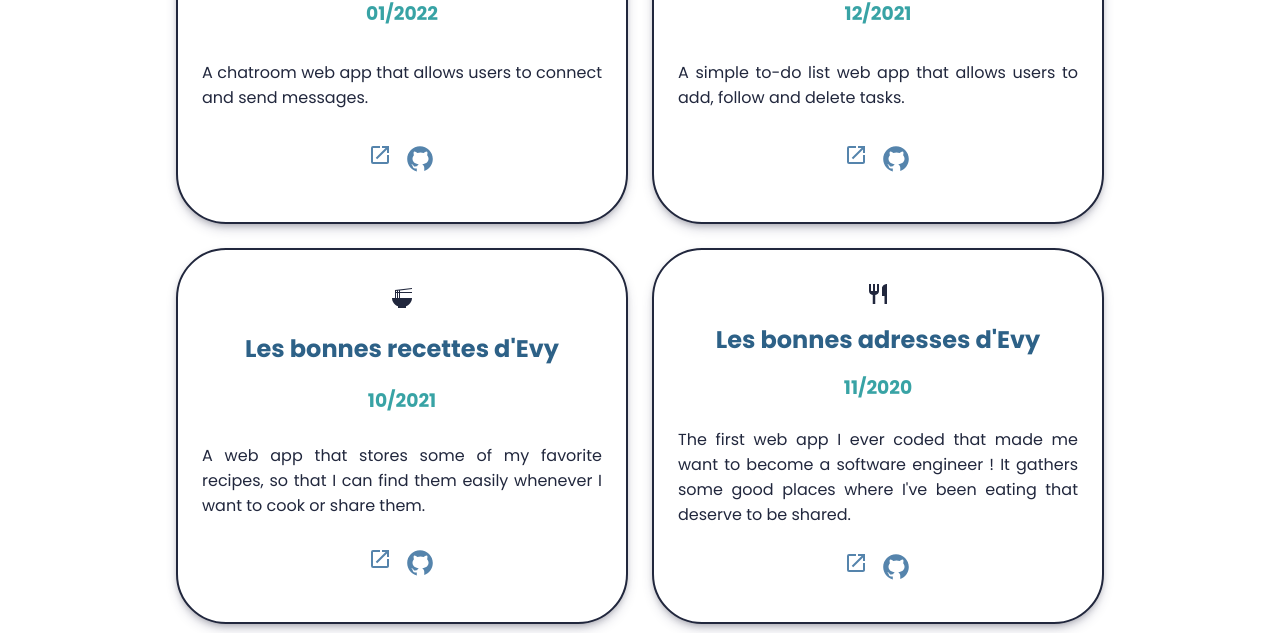
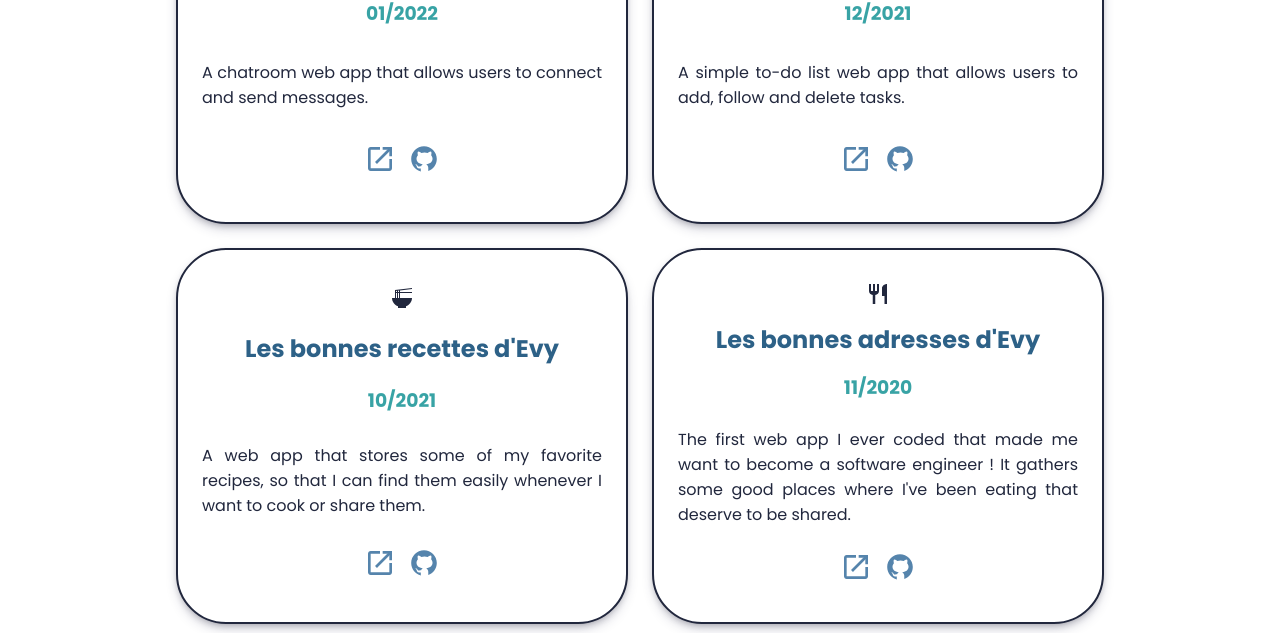
Before and after one commit to evelyne-phich/portfolio, a React (Create React App) app: page / in a window 1280 px wide. Shown: the part 4434-5067 px from the top of the page. Built offline with nearby package versions, Linux system fonts and the light colour scheme.

Commit message:
update LaunchIcon

```diff
--- a/src/components/Icons/LaunchIcon.tsx
+++ b/src/components/Icons/LaunchIcon.tsx
@@ -4,10 +4,22 @@ type Props = {
 
 export const LaunchIcon = ({ color = "currentColor" }: Props) => {
   return (
-    <svg xmlns="http://www.w3.org/2000/svg" height="24" width="24">
-      <path d="M0 0h24v24H0z" fill="none" />
+    <svg
+      xmlns="http://www.w3.org/2000/svg"
+      x="0px"
+      y="0px"
+      width="32"
+      height="32"
+      viewBox="0 0 24 24"
+    >
       <path
-        d="M19 19H5V5h7V3H5a2 2 0 0 0-2 2v14a2 2 0 0 0 2 2h14c1.1 0 2-.9 2-2v-7h-2v7zM14 3v2h3.59l-9.83 9.83 1.41 1.41L19 6.41V10h2V3h-7z"
+        d="M19,21H5c-1.1,0-2-0.9-2-2V5c0-1.1,0.9-2,2-2h7v2H5v14h14v-7h2v7C21,20.1,20.1,21,19,21z"
+        fill={color}
+      />
+      <path d="M21 10L19 10 19 5 14 5 14 3 21 3z" fill={color} />
+      <path
+        d="M6.7 8.5H22.3V10.5H6.7z"
+        transform="rotate(-45.001 14.5 9.5)"
         fill={color}
       />
     </svg>
```
